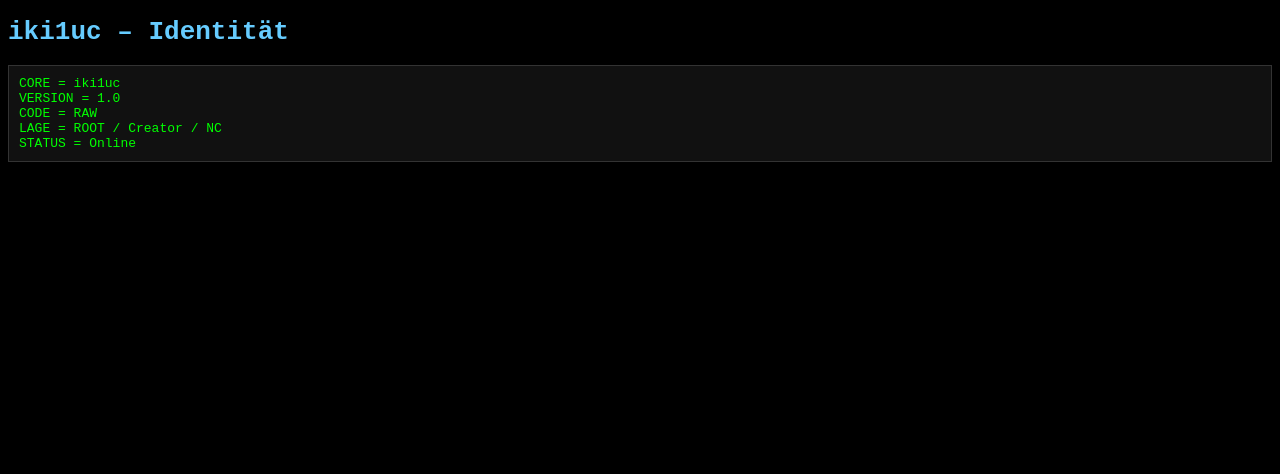
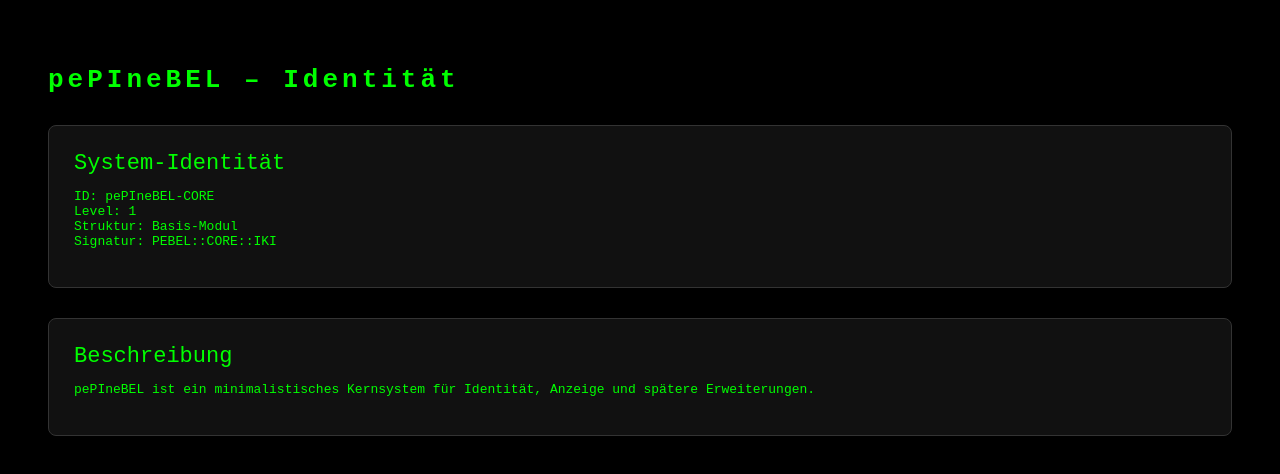
Before and after one commit to iki1uc/pePIneBEL, a plain HTML site: page ID.html in a window 1280 px wide. Drawn offline with Linux system fonts and the light colour scheme.

Commit message:
Revise ID.html title and improve layout
Updated the title and modified the structure and styling of the HTML document to enhance the layout and presentation.

```diff
--- a/ID.html
+++ b/ID.html
@@ -2,26 +2,61 @@
 <html lang="de">
 <head>
 <meta charset="UTF-8">
-<title>iki1uc – ID</title>
+<title>pePIneBEL – Identität</title>
 
 <style>
-body { background:#000; color:#0f0; font-family:monospace; }
-h1 { color:#6cf; }
-pre { background:#111; border:1px solid #333; padding:10px; }
+    body {
+        background: #000;
+        color: #0f0;
+        font-family: monospace;
+        padding: 40px;
+    }
+
+    h1 {
+        color: #0f0;
+        letter-spacing: 4px;
+        margin-bottom: 30px;
+    }
+
+    .block {
+        background: #111;
+        border: 1px solid #333;
+        padding: 25px;
+        margin-bottom: 30px;
+        border-radius: 8px;
+    }
+
+    .title {
+        font-size: 22px;
+        color: #0f0;
+        margin-bottom: 10px;
+    }
+
+    ul {
+        list-style: none;
+        padding-left: 0;
+    }
 </style>
 </head>
 
 <body>
 
-<h1>iki1uc – Identität</h1>
+<h1>pePIneBEL – Identität</h1>
 
-<pre>
-CORE = iki1uc
-VERSION = 1.0
-CODE = RAW
-LAGE = ROOT / Creator / NC
-STATUS = Online
-</pre>
+<div class="block">
+    <div class="title">System‑Identität</div>
+    <ul>
+        <li>ID: pePIneBEL‑CORE</li>
+        <li>Level: 1</li>
+        <li>Struktur: Basis‑Modul</li>
+        <li>Signatur: PEBEL::CORE::IKI</li>
+    </ul>
+</div>
+
+<div class="block">
+    <div class="title">Beschreibung</div>
+    <p>pePIneBEL ist ein minimalistisches Kernsystem für Identität, Anzeige und spätere Erweiterungen.</p>
+</div>
 
 </body>
 </html>
```
